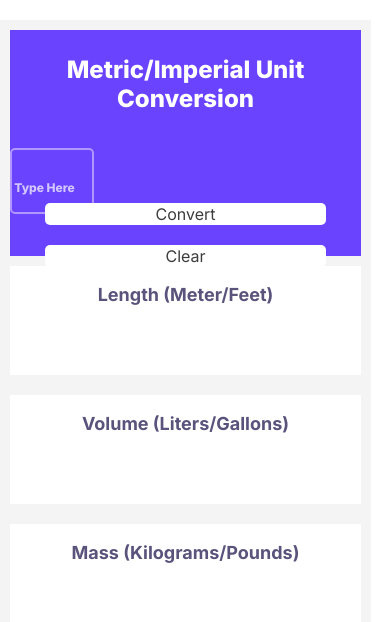
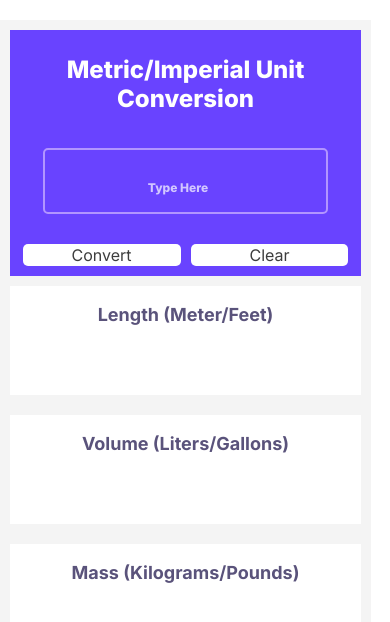
Before and after one commit to Odima-dev/Unit-Converter, a plain HTML site: page index.html in a window 390 px wide. Drawn offline with Linux system fonts and the light colour scheme.

Commit message:
making web app responsive on mobile phones

```diff
--- a/index.css
+++ b/index.css
@@ -102,92 +102,46 @@ h1 {
 
 /* For devices with a max width of 600px (e.g., mobile phones) */
 @media (max-width: 600px) {
-  #container {
-    width: 90%;   /* Make the container responsive */
-    height: auto; /* Allow height to adjust based on content */
-    margin-top: 20px;
-    padding: 10px;
-  }
-
-  #title-container {
-    width: 100%;  /* Full width within container */
-    height: auto;
-  }
-
-  h1 {
-    font-size: 24px;  /* Smaller heading */
-  }
-
-  #user-input {
-    width: 80px;
-    height: 60px;
-    margin-left: 0;   /* Center input */
-    margin-top: 10px;
-  }
-
-  #buttons-container {
-    flex-direction: column;
-    gap: 10px;
-    width: 100%;     /* Buttons stack vertically */
-  }
-
-  #convert-btn, #clear-btn {
-    width: 80%;
-    margin: 5px 0;
-  }
-
-  #units-container {
-    width: 100%;     /* Full width within container */
-    margin: 10px 0;
-  }
-
-  #units-title {
-    font-size: 18px;
-  }
-
-  #units-length, #units-volume, #units-mass {
-    font-size: 12px;
-  }
-}
-
-/* For devices with a max width of 600px (e.g., mobile phones) */
-@media (max-width: 600px) {
     #container {
-      width: 90%;   /* Make the container responsive */
-      height: auto; /* Allow height to adjust based on content */
+      width: 90%;
+      height: auto;
       margin-top: 20px;
       padding: 10px;
     }
 
     #title-container {
-      width: 100%;  /* Full width within container */
+      width: 100%;
       height: auto;
     }
 
     h1 {
-      font-size: 24px;  /* Smaller heading */
+      font-size: 24px;
     }
 
     #user-input {
-      width: 80px;
+      width: 80%;
       height: 60px;
-      margin-left: 0;   /* Center input */
+      margin: 10px auto;  /* Centers the input */
+      display: block;
+    }
+
+    #buttons-container {
+      display: flex;
+      flex-direction: row;
+      gap: 10px;
+      justify-content: center;
+      width: 100%;
       margin-top: 10px;
     }
 
-    #buttons-container {
-      flex-direction: column;
-      gap: 10px;
-      width: 100%;     /* Buttons stack vertically */
-    }
-
-    #convert-btn, #clear-btn {
-      width: 80%;
-      margin: 5px 0;
+    #convert-btn,
+    #clear-btn {
+      width: 45%;   /* Buttons take equal space side by side */
+      margin: 0;
     }
 
     #units-container {
-      width: 100%;     /* Full width within container */
+      width: 100%;
       margin: 10px 0;
     }
 
@@ -195,7 +149,9 @@ h1 {
       font-size: 18px;
     }
 
-    #units-length, #units-volume, #units-mass {
+    #units-length,
+    #units-volume,
+    #units-mass {
       font-size: 12px;
     }
   }
```
